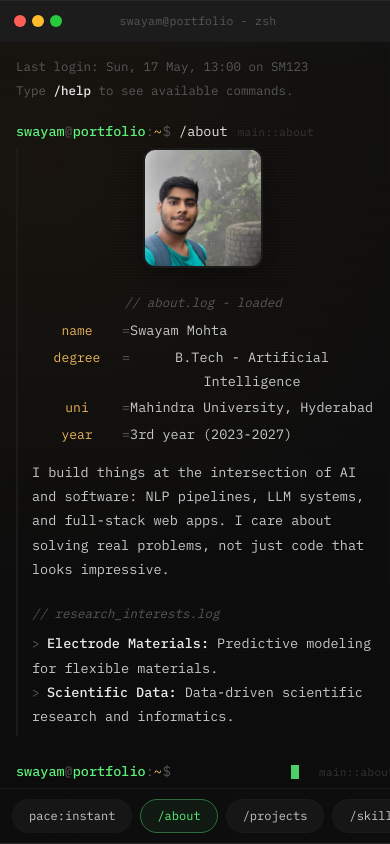
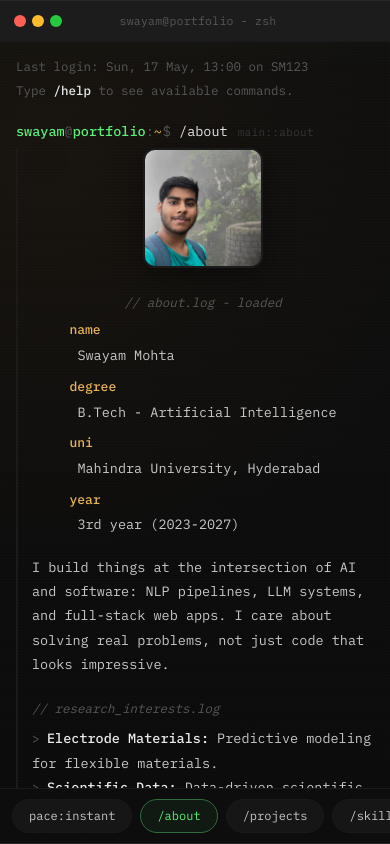
Before and after one commit to SwayamMohta/Portfolio, a React (Vite) app: page /#/about in a window 390 px wide. Built offline with nearby package versions, Linux system fonts and the light colour scheme.

Commit message:
style: implement responsive key-value stacking & compact horizontal skills tags on mobile

```diff
--- a/src/App.css
+++ b/src/App.css
@@ -309,6 +309,13 @@
 .out-key {
   color: var(--amber);
   min-width: 90px;
+  flex-shrink: 0;
+  font-size: 13px;
+}
+
+.out-key--wide {
+  color: var(--amber);
+  min-width: 140px;
   flex-shrink: 0;
   font-size: 13px;
 }
@@ -653,6 +660,52 @@
     text-align: left;
   }
 
+  /* Stacking key-value pairs cleanly on narrow mobile devices to prevent breaks */
+  .out-line {
+    flex-direction: column;
+    align-items: flex-start;
+    gap: 2px;
+    margin-bottom: 8px;
+  }
+
+  .out-key,
+  .out-key--wide {
+    min-width: unset;
+    font-weight: 500;
+  }
+
+  .out-sep {
+    display: none; /* Hide equals signs on mobile to keep layout clean and nested */
+  }
+
+  .out-val,
+  .out-text,
+  .out-link {
+    padding-left: 8px;
+    word-break: break-word;
+    overflow-wrap: anywhere;
+  }
+
+  /* Compact and modern skill tagging layout on mobile to prevent endless scrolling */
+  .skill-group {
+    display: flex;
+    flex-wrap: wrap;
+    align-items: baseline;
+    gap: 6px;
+    margin-bottom: 12px;
+  }
+
+  .skill-group-label {
+    width: 100%;
+    margin-bottom: 2px;
+  }
+
+  .skill-item {
+    display: inline-block;
+    margin-right: 8px;
+    font-size: 12.5px;
+  }
+
   .reopen-btn {
     display: flex;
     flex-direction: column;
--- a/src/sections/ContactSection.jsx
+++ b/src/sections/ContactSection.jsx
@@ -5,42 +5,44 @@ function ContactSection({ outputPacing }) {
     <div className="cmd-output">
       <SectionHeader text="// contact.env - read-only" outputPacing={outputPacing} />
       <p className="out-line">
-        <span className="out-amber">PERSONAL_EMAIL</span>
-        <span className="out-sep"> = </span>
+        <span className="out-key out-key--wide">PERSONAL_EMAIL</span>
+        <span className="out-sep">= </span>
         <a href="mailto:mohtaswayam@gmail.com" className="out-link">
           mohtaswayam@gmail.com
         </a>
       </p>
       <p className="out-line">
-        <span className="out-amber">COLLEGE_EMAIL</span>
-        <span className="out-sep">  = </span>
+        <span className="out-key out-key--wide">COLLEGE_EMAIL</span>
+        <span className="out-sep">= </span>
         <span className="out-text">se23uari123@mahindrauniversity.edu.in</span>
       </p>
       <p className="out-line">
-        <span className="out-amber">PHONE</span>
-        <span className="out-sep">          = </span>
+        <span className="out-key out-key--wide">PHONE</span>
+        <span className="out-sep">= </span>
         <span className="out-text">+91-93481-45200</span>
       </p>
       <p className="out-line">
-        <span className="out-amber">LINKEDIN</span>
-        <span className="out-sep">       = </span>
+        <span className="out-key out-key--wide">LINKEDIN</span>
+        <span className="out-sep">= </span>
         <a
           href="https://linkedin.com/in/swayam-mohta"
           target="_blank"
           rel="noreferrer"
           className="out-link"
+          style={{ wordBreak: 'break-all' }}
         >
           linkedin.com/in/swayam-mohta
         </a>
       </p>
       <p className="out-line">
-        <span className="out-amber">GITHUB</span>
-        <span className="out-sep">         = </span>
+        <span className="out-key out-key--wide">GITHUB</span>
+        <span className="out-sep">= </span>
         <a
           href="https://github.com/swayammohta"
           target="_blank"
           rel="noreferrer"
           className="out-link"
+          style={{ wordBreak: 'break-all' }}
         >
           github.com/swayammohta
         </a>
```
Also changed, not shown: src/sections/AboutSection.jsx (+8 -8 lines).
